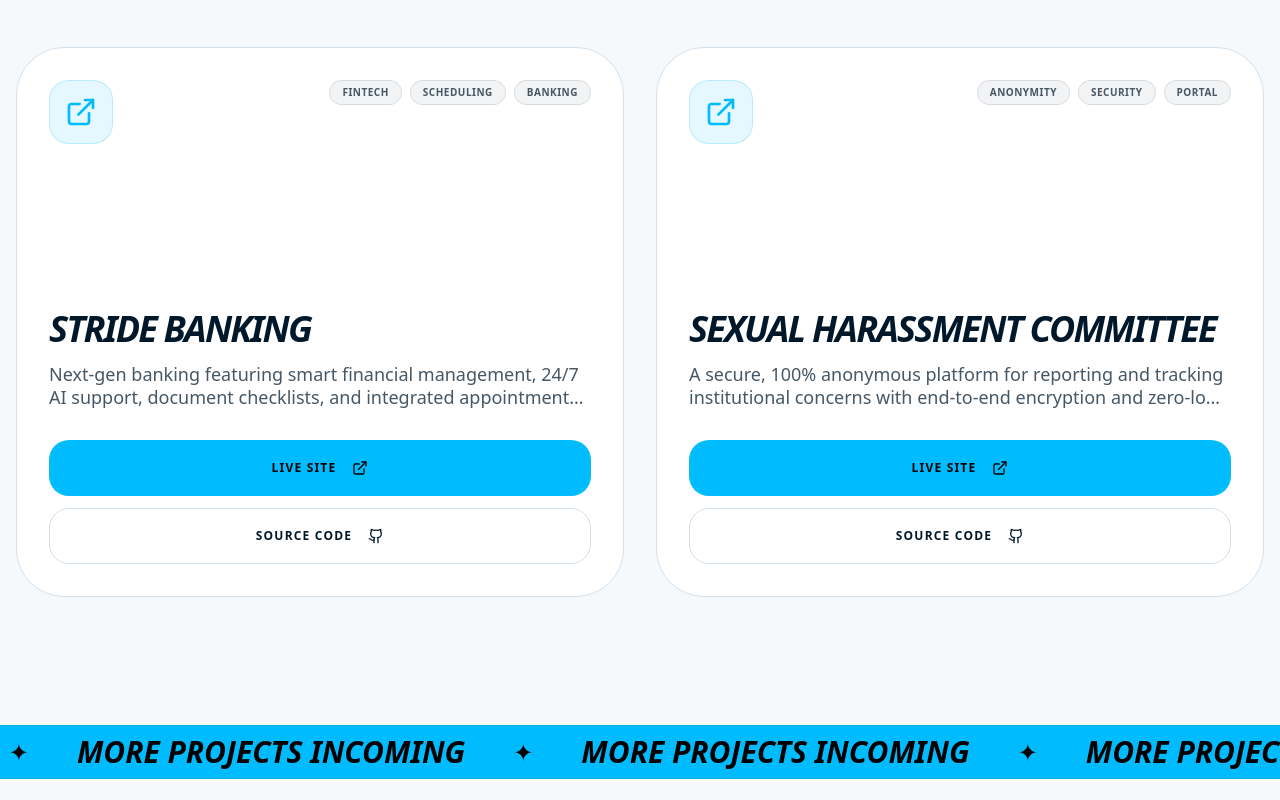
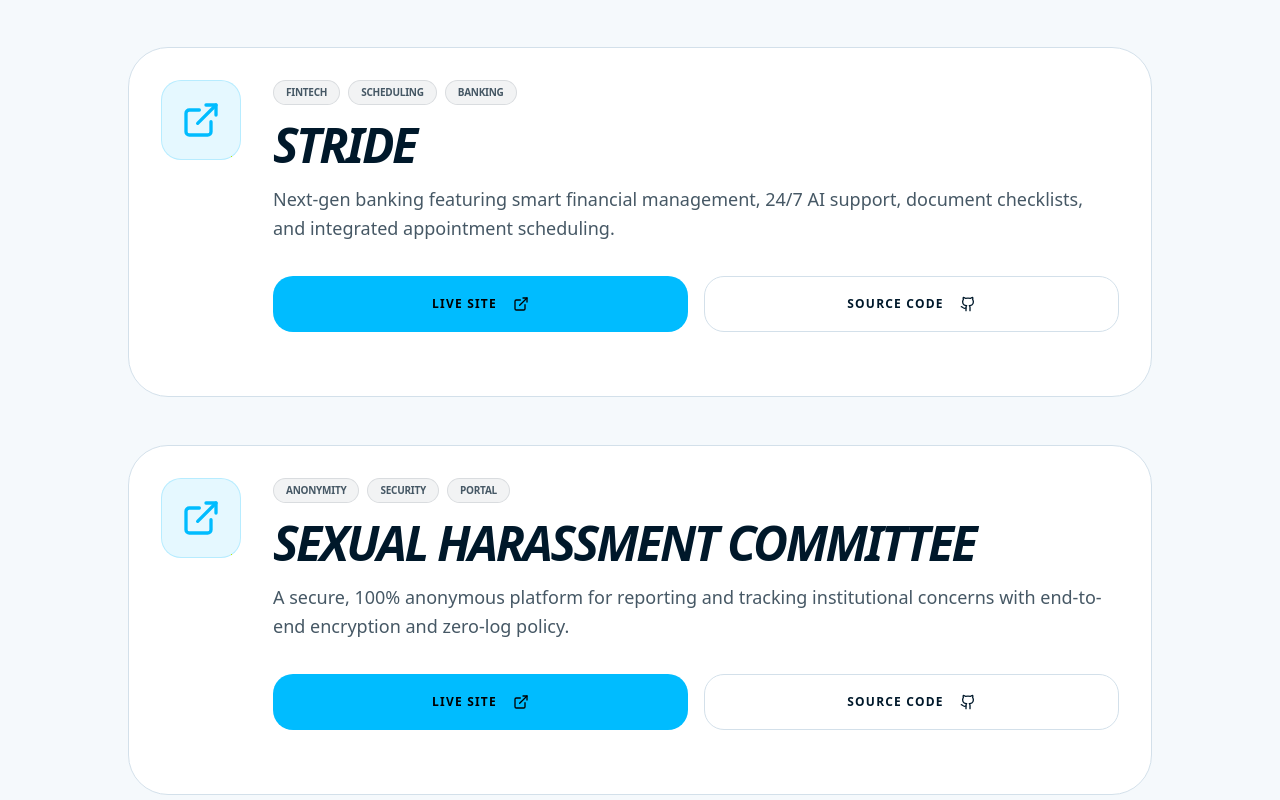
Before and after one commit to MakwBansari/Portfolio, a Next.js app: page / in a window 1280 px wide. Shown: the part 1180-1980 px from the top of the page. Built offline with nearby package versions, Linux system fonts and the light colour scheme.

Commit message:
Optimize Projects section with single-column layout and refined content

```diff
--- a/src/components/projects.tsx
+++ b/src/components/projects.tsx
@@ -7,7 +7,7 @@ import { Button } from "@/components/ui/button";
 
 const projects = [
     {
-        title: "Stride Banking",
+        title: "Stride",
         description: "Next-gen banking featuring smart financial management, 24/7 AI support, document checklists, and integrated appointment scheduling.",
         tags: ["FinTech", "Scheduling", "Banking"],
         image: "/stride_new.png",
@@ -47,7 +47,8 @@ export function ProjectsSection() {
                     <motion.div
                         initial={{ opacity: 0, y: 20 }}
                         whileInView={{ opacity: 1, y: 0 }}
-                        viewport={{ once: true }}
+                        viewport={{ once: true, amount: 0.2 }}
+                        transition={{ duration: 0.5 }}
                         className="inline-block px-4 py-1.5 mb-8 rounded-full bg-foreground/5 dark:bg-white/5 border border-foreground/10 dark:border-white/10 text-[10px] font-black uppercase tracking-[0.3em] text-sky-400"
                     >
                         Portfolio
@@ -55,48 +56,49 @@ export function ProjectsSection() {
                     <motion.h2
                         initial={{ opacity: 0, y: 20 }}
                         whileInView={{ opacity: 1, y: 0 }}
-                        viewport={{ once: true }}
-                        transition={{ duration: 0.8 }}
+                        viewport={{ once: true, amount: 0.2 }}
+                        transition={{ duration: 0.6, type: "spring", stiffness: 100 }}
                         className="text-4xl md:text-6xl font-black mb-10 tracking-[-0.05em] text-foreground dark:text-white uppercase italic leading-[0.85]"
                     >
                         Recent<br /><span className="text-transparent border-b-4 border-sky-500 pb-2 bg-clip-text bg-gradient-to-r from-sky-400 to-blue-600">Projects</span>
                     </motion.h2>
                 </div>
 
-                <div className="grid grid-cols-1 md:grid-cols-2 gap-8">
+                <div className="grid grid-cols-1 gap-12 max-w-5xl mx-auto">
                     {projects.map((project, index) => (
                         <motion.div
                             key={project.title}
                             initial={{ opacity: 0, y: 50 }}
                             whileInView={{ opacity: 1, y: 0 }}
-                            viewport={{ once: true }}
-                            transition={{ duration: 0.6, delay: index * 0.1 }}
-                            className="group relative h-[550px] rounded-[3rem] overflow-hidden bg-card dark:bg-white/[0.02] border border-border dark:border-white/10 backdrop-blur-3xl transition-colors"
+                            viewport={{ once: true, amount: 0.2 }}
+                            transition={{ duration: 0.6, delay: index * 0.1, type: "spring", stiffness: 100 }}
+                            className="group relative h-auto min-h-[350px] rounded-[2.5rem] overflow-hidden bg-card dark:bg-white/[0.02] border border-border dark:border-white/10 backdrop-blur-3xl transition-colors p-8"
                         >
-                            <div className="absolute inset-0 p-8 flex flex-col justify-between">
-                                <div className="flex justify-between items-start">
-                                    <div className="w-16 h-16 rounded-2xl bg-sky-400/10 dark:bg-sky-500/10 border border-sky-400/20 dark:border-sky-500/20 flex items-center justify-center group-hover:scale-110 transition-transform duration-500">
-                                        <ExternalLink className="w-8 h-8 text-sky-400" />
+                            <div className="flex flex-col md:flex-row gap-8 items-start">
+                                <div className="flex-shrink-0">
+                                    <div className="w-20 h-20 rounded-2xl bg-sky-400/10 dark:bg-sky-500/10 border border-sky-400/20 dark:border-sky-500/20 flex items-center justify-center group-hover:scale-110 transition-transform duration-500">
+                                        <ExternalLink className="w-10 h-10 text-sky-400" />
                                     </div>
-                                    <div className="flex gap-2">
+                                </div>
+
+                                <div className="flex-1 space-y-4">
+                                    <div className="flex flex-wrap gap-2">
                                         {project.tags.map(tag => (
-                                            <span key={tag} className="text-[10px] font-black uppercase tracking-wider text-muted-foreground bg-foreground/5 dark:bg-white/5 py-1 px-3 rounded-full border border-foreground/10 dark:border-white/10">
+                                            <span key={tag} className="text-[10px] font-black uppercase tracking-tight text-muted-foreground bg-foreground/5 dark:bg-white/5 py-1 px-3 rounded-full border border-foreground/10 dark:border-white/10">
                                                 {tag}
                                             </span>
                                         ))}
                                     </div>
-                                </div>
+                                    <h3 className="text-4xl md:text-5xl font-black text-foreground dark:text-white uppercase italic tracking-tighter leading-none">{project.title}</h3>
+                                    <p className="text-muted-foreground text-lg leading-relaxed">{project.description}</p>
 
-                                <div className="space-y-4">
-                                    <h3 className="text-4xl font-black text-foreground dark:text-white uppercase italic tracking-tighter leading-none">{project.title}</h3>
-                                    <p className="text-muted-foreground text-lg leading-tight line-clamp-2">{project.description}</p>
-                                    <div className="flex flex-col gap-3 pt-4">
-                                        <a href={project.link} target="_blank" rel="noopener noreferrer" className="w-full">
+                                    <div className="flex flex-wrap gap-4 pt-4">
+                                        <a href={project.link} target="_blank" rel="noopener noreferrer" className="flex-1 min-w-[160px]">
                                             <Button className="w-full h-14 rounded-2xl bg-sky-400 hover:bg-sky-500 text-black font-black uppercase tracking-widest text-xs transition-all duration-300">
                                                 Live Site <ExternalLink className="ml-2 w-4 h-4" />
                                             </Button>
                                         </a>
-                                        <a href={project.github} target="_blank" rel="noopener noreferrer" className="w-full">
+                                        <a href={project.github} target="_blank" rel="noopener noreferrer" className="flex-1 min-w-[160px]">
                                             <Button variant="ghost" className="w-full h-14 rounded-2xl border border-border dark:border-white/10 hover:bg-foreground/5 dark:hover:bg-white/5 font-black uppercase text-xs tracking-widest transition-all">
                                                 Source Code <Github className="ml-2 w-4 h-4" />
                                             </Button>
@@ -110,7 +112,7 @@ export function ProjectsSection() {
             </div>
 
             {/* Bottom Marquee */}
-            <div className="w-full bg-sky-400 py-2 overflow-hidden border-y border-foreground/10 dark:border-white/10 group mt-32">
+            <div className="w-full bg-sky-400 py-2 overflow-hidden border-y border-foreground/10 dark:border-white/10 group mt-8">
                 <motion.div
                     className="flex whitespace-nowrap gap-12"
                     variants={marqueeVariant}
```
